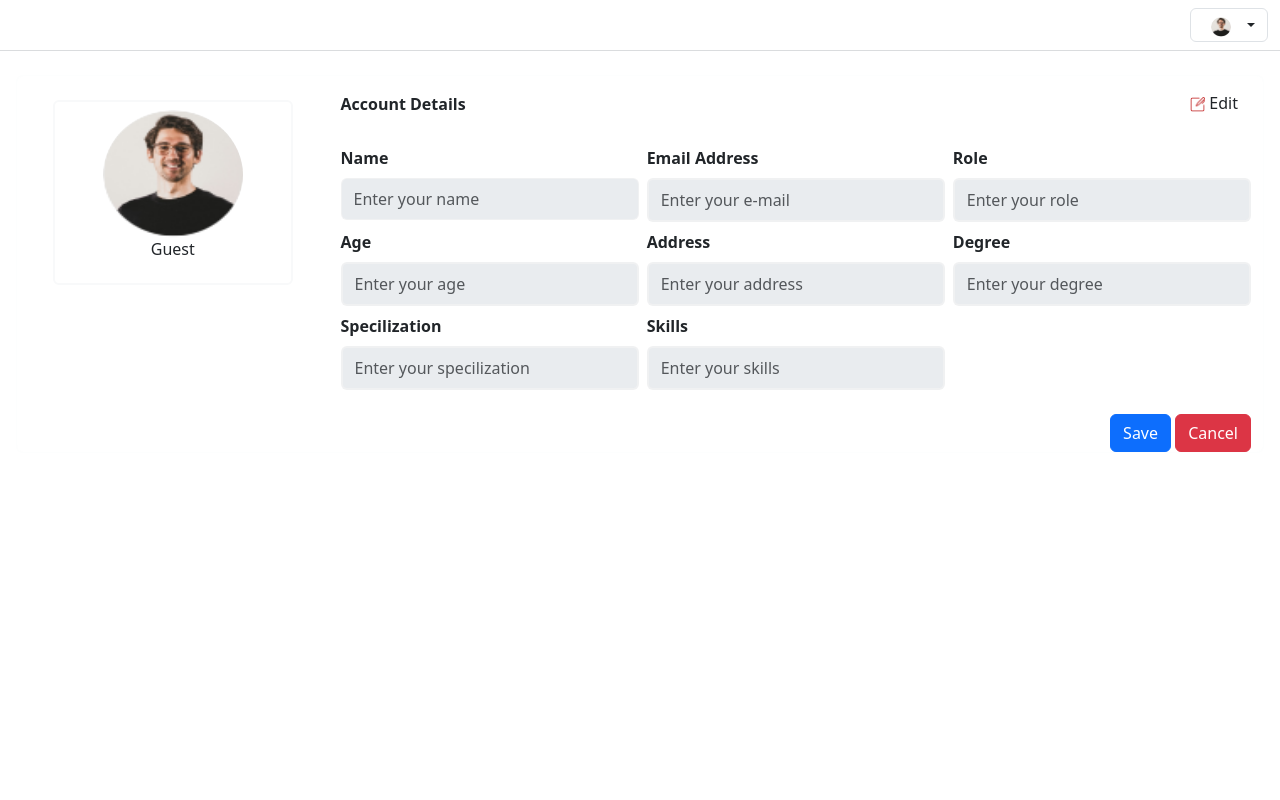
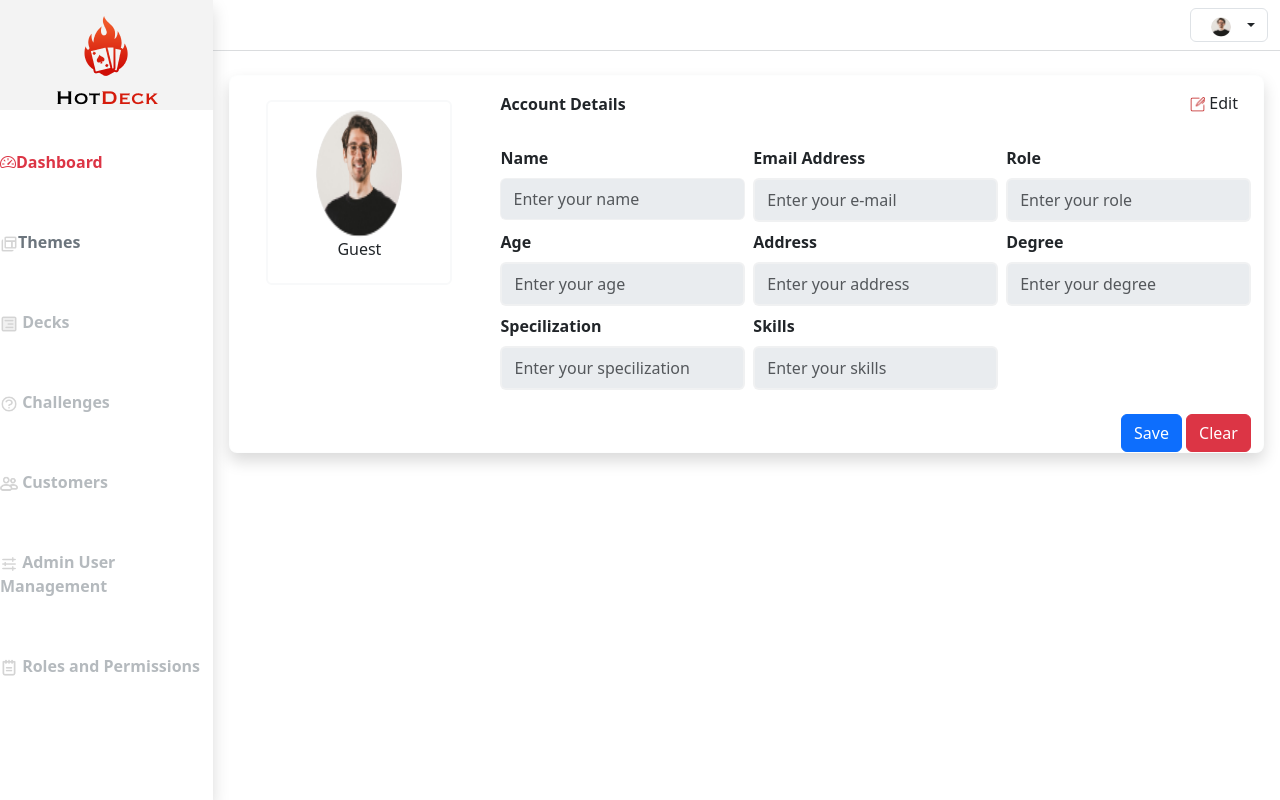
Before and after one commit to boopathi186/React-master, a React (Create React App) app: page /myprofile in a window 1280 px wide. Built offline with nearby package versions, Linux system fonts and the light colour scheme.

Commit message:
Fix : Forms Buttons

```diff
--- a/src/App.js
+++ b/src/App.js
@@ -7,7 +7,6 @@ import MyProfile from './Components/Content/MyProfile';
 import Home from './Components/Pages/Home';
 import NotFound from './Components/Pages/NotFound';
 import UserProfile from './Components/Pages/UserProfile';
-import Usersdetail from './Components/Pages/Usersdata';
 import UserInfo from './Components/Pages/User';
 
 function App() {
@@ -19,6 +18,7 @@ function App() {
 
             <Route exact path='/' element={<Home />}> </Route>
             <Route path='/dashboard' element={<Dashboard />}></Route>
+            <Route path='/dashboard/themes' element={<Theme/>}></Route>
             <Route path='/theme' element={<Theme />}></Route>
             <Route path='/myprofile' element={<MyProfile />}></Route>
             <Route path='*' element={<NotFound/>}></Route>
--- a/src/Components/Buttons/CancelButton.js
+++ b/src/Components/Buttons/CancelButton.js
@@ -3,14 +3,7 @@ import '../Css/Save.css'
 const Exit = (props) => {
     return (
         <>
-            <Button id="button" variant='danger' onClick={() => {
-                alert("Exit page ");
-               document.querySelectorAll("#form input").forEach(function(input){
-
-                    input.diabled=true;
-               });
-
-            }}>Cancel</Button>
+            <Button id="button" variant='danger' onClick={props.clearInputField}>Clear</Button>
             </>
     );
 }
--- a/src/Components/Content/MyProfile.js
+++ b/src/Components/Content/MyProfile.js
@@ -5,35 +5,74 @@ import EditButton from '../Buttons/EditButton';
 import Save from '../Buttons/SaveButton';
 import '../Css/Contentstyle.css';
 import Header from '../Header/Header';
+import Sidebar from '../Sidebar/sidebar';
 
 const MyProfile = () => {
     const [userName, setName] = useState('');
     const [userEmail, setEmail] = useState('');
+    const [userRole, setRole] = useState('');
+    const [userAge, setAge] = useState('');
+    const [userAddress, setAddress] = useState('');
+    const [userDegree, setDegree] = useState('');
+    const [userSpecs, setSpecs] = useState('');
+    const [userskills, setskills] = useState('');
+    const [isEdit, setisEdit] = useState(true);
+    const IsEnable = () => {
+        setisEdit(!isEdit)
+    }
     const handleNameChange = (event) => {
         setName(event.target.value);
     }
     const handleEmailChange = (event) => {
         setEmail(event.target.value);
     }
+    const handleRoleChange = (event) => {
+        setRole(event.target.value);
+    }
+    const handleAgeChange = (event) => {
+        setAge(event.target.value);
+    }
+    const handleAddressChange = (event) => {
+        setAddress(event.target.value);
+    }
+    const handleDegreeChange = (event) => {
+        setDegree(event.target.value);
+    }
+    const handleSpecsChange = (event) => {
+        setSpecs(event.target.value);
+    }
+    const handleSkillsChange = (event) => {
+        setskills(event.target.value);
+    }
+    const clearInputField = () => {
+        setEmail('');
+        setAddress('');
+        setAge('');
+        setDegree('');
+        setName('');
+        setRole('');
+        setskills('');
+        setSpecs('');
+
+    }
     return (
-        <div className='m-0 p-0'>
-            <div className="col-12 p-0 m-0">
+        <div className='row m-0 p-0'>
+            <div className="col-xl-2 col-lg-2 p-0 m-0 vh-100 shadow d-lg-block d-none">
+                <Sidebar />
+            </div>
+            <div className="col-xl-10 col-lg-10 p-0 m-0">
                 <div className="row border-bottom border-secondary border-opacity-25 text-end p-0 m-0 d-lg-block d-none">
                     {/* props */}
                     <Header userName={userName} userEmail={userEmail} />
+
                 </div>
-            </div>
-            <div className="innercontent row d-flex flex-row p-0 m-0 mt-4 mb-3 bg-white border border-light border-opacity-25 rounded-3 mx-3 ">
-
-
-
+                <div className="innercontent row d-flex flex-row p-0 m-0 mt-4 mb-3 bg-white border border-light shadow border-opacity-25 rounded-3 mx-3 ">
                     <div className="col-xl-3 col-lg-4  col-md-4   mt-3 col-sm-12  text-center">
 
                         <div className="row border border-light border-2 mx-xl-4 mx-lg-2 mx-md-2  mx-4 mt-2 rounded ">
                             <img src={Profile} width={50} height={130} class="rounded-circle px-5 mt-2" alt="Cinque Terre" />
                             <h6 id='name'>{userName ? userName : 'Guest'}</h6>
                             <p className="" id='email'><small>{userEmail}</small></p></div>
-
                     </div>
                     <div className="col-xl-9 col-lg-8 col-md-8 col-sm-12 ">
                         {/* forms */}
@@ -41,14 +80,14 @@ const MyProfile = () => {
                             <div className='row m-0 p-0'>
                                 <div className="col-6 p-0 m-0 mt-3 fs-6 fw-semibold text-md-start text-center">Account Details</div>
                                 <div className="col-6 p-0 m-0 mt-2 fs-6 fw-semibold text-end ">
-                                <EditButton />
+                                    <EditButton IsEnable={IsEnable} />
                                 </div>
                             </div>
                             <div className="row row-cols-xl-3 row-cols-lg-2 row-cols-md-2 row-cols-1 g-2 mb-4 mt-3">
                                 <div className="col">
                                     <div>
                                         <label className="fw-semibold">Name</label>
-                                    <input type="text" required value={userName} onChange={handleNameChange} disabled className="mt-2 py-2 text-secondary text-opacity-50  form-control
+                                        <input type="text" value={userName} onChange={handleNameChange} disabled={isEdit} className="mt-2 py-2 text-secondary text-opacity-50  form-control
                              border border-secondary border-opacity-10"
                                             placeholder="Enter your name" id="name" />
                                     </div>
@@ -56,7 +95,7 @@ const MyProfile = () => {
                                 <div className="col">
                                     <div>
                                         <label className="fw-semibold" >Email Address</label>
-                                    <input type="text" required value={userEmail} onChange={handleEmailChange} disabled className="mt-2 py-2 form-control text-secondary text-opacity-50  border border-2
+                                        <input type="text" value={userEmail} onChange={handleEmailChange} disabled={isEdit} className="mt-2 py-2 form-control text-secondary text-opacity-50  border border-2
                              border-secondary  border-opacity-10"
                                             placeholder="Enter your e-mail" id="name" />
                                     </div>
@@ -64,7 +103,7 @@ const MyProfile = () => {
                                 <div className="col">
                                     <div>
                                         <label className="fw-semibold" >Role</label>
-                                    <input type="text" disabled className="mt-2 py-2 form-control text-secondary text-opacity-50 border border-2
+                                        <input type="text" value={userRole} onChange={handleRoleChange} disabled={isEdit} className="mt-2 py-2 form-control text-secondary text-opacity-50 border border-2
                              border-secondary  border-opacity-10"
                                             placeholder="Enter your role" id="name" />
                                     </div>
@@ -72,7 +111,7 @@ const MyProfile = () => {
                                 <div className="col">
                                     <div>
                                         <label className="fw-semibold" >Age</label>
-                                    <input type="text" disabled className="mt-2 py-2 form-control text-secondary text-opacity-50  border border-2
+                                        <input type="text" value={userAge} onChange={handleAgeChange} disabled={isEdit} className="mt-2 py-2 form-control text-secondary text-opacity-50  border border-2
                              border-secondary  border-opacity-10"
                                             placeholder="Enter your age" id="name" />
                                     </div>
@@ -80,7 +119,7 @@ const MyProfile = () => {
                                 <div className="col">
                                     <div>
                                         <label className="fw-semibold" >Address</label>
-                                    <input type="text" disabled className="mt-2 py-2 form-control text-secondary text-opacity-50  border border-2
+                                        <input type="text" value={userAddress} onChange={handleAddressChange} disabled={isEdit} className="mt-2 py-2 form-control text-secondary text-opacity-50  border border-2
                                border-secondary border-opacity-10"
                                             placeholder="Enter your address" id="name" />
                                     </div>
@@ -88,7 +127,7 @@ const MyProfile = () => {
                                 <div className="col">
                                     <div>
                                         <label className="fw-semibold" >Degree</label>
-                                    <input type="text" disabled className="mt-2 py-2 form-control text-secondary text-opacity-50  border border-2
+                                        <input type="text" value={userDegree} onChange={handleDegreeChange} disabled={isEdit} className="mt-2 py-2 form-control text-secondary text-opacity-50  border border-2
                             border-secondary  border-opacity-10"
                                             placeholder="Enter your degree" id="name" />
                                     </div>
@@ -96,7 +135,7 @@ const MyProfile = () => {
                                 <div className="col">
                                     <div>
                                         <label className="fw-semibold" >Specilization</label>
-                                    <input type="text" disabled className="mt-2 py-2 form-control  text-secondary text-opacity-50  border border-2
+                                        <input type="text" value={userSpecs} onChange={handleSpecsChange} disabled={isEdit} className="mt-2 py-2 form-control  text-secondary text-opacity-50  border border-2
                              border-secondary  border-opacity-10"
                                             placeholder="Enter your specilization" id="name" />
                                     </div>
@@ -104,7 +143,7 @@ const MyProfile = () => {
                                 <div className="col">
                                     <div>
                                         <label className="fw-semibold" >Skills</label>
-                                    <input type="text" disabled className="mt-2 py-2 form-control text-secondary text-opacity-25    border border-2
+                                        <input type="text" value={userskills} onChange={handleSkillsChange} disabled={isEdit} className="mt-2 py-2 form-control text-secondary text-opacity-25    border border-2
                              border-secondary  border-opacity-10"
                                             placeholder="Enter your skills" id="name" />
                                     </div>
@@ -112,11 +151,11 @@ const MyProfile = () => {
 
                             </div>
                         </form>
+                        {/* Buttons */}
                         <div className='text-md-end text-center ' >
-                        <Save id="save" /> <Exit id="exit" />
-
+                            <Save id="save" IsEnable={IsEnable} /> <Exit id="exit" clearInputField={clearInputField} />
                         </div>
-
+                    </div>
                 </div>
             </div>
         </div>
--- a/src/Components/Pages/Dashboard.js
+++ b/src/Components/Pages/Dashboard.js
@@ -1,4 +1,4 @@
-
+import { Link } from "react-router-dom";
 import Header from "../Header/Header";
 import Sidebar from "../Sidebar/sidebar";
 
@@ -15,7 +15,7 @@ const Dashboard = () => {
                         <Header />
                     </div>
                     <div className="row d-flex flex-row   m-0 mx-2 mt-4">
-                        <div className="col-md-4  bg-secondary bg-opacity-25 p-5 mx-2 my-2 shadow-sm rounded-2 fs-3">Themes</div>
+                        <div className="col-md-4  bg-secondary bg-opacity-25 p-5 mx-2 my-2 shadow-sm rounded-2 fs-3"><Link className='text-decoration-none text-dark' to ='/dashboard/themes'>Themes</Link></div>
                         <div className="col-md-4  bg-danger bg-opacity-25 p-5 mx-2  my-2 shadow-sm rounded-2 fs-3">Decks</div>
                         <div className="col-md-4  bg-success bg-opacity-25 p-5  mx-2 my-2 shadow-sm rounded-2 fs-3">Challenges</div>
                         <div className="col-md-4  bg-primary bg-opacity-25 p-5 mx-2 my-2 shadow-sm rounded-2 fs-3">Customers</div>
--- a/src/Components/Sidebar/sidebar.js
+++ b/src/Components/Sidebar/sidebar.js
@@ -19,11 +19,12 @@ const Sidebar = () => {
       </div>
 
       <div className="col-12 mt-4 py-3  text-danger  fw-semibold">
-           <i className="bi bi-speedometer2"></i><Link className='text-decoration-none ' to= '/dashboard'>Dashboard</Link></div>
+        <i className="bi bi-speedometer2"></i><Link className='text-decoration-none text-danger' to='/dashboard'>Dashboard</Link></div>
 
 
       <div className="col-12 mt-4 py-3 text-secondary text-opacity-50 fw-semibold">
-          <img className="" src={themes} width={18} height={18} alt='themes_image' /> <Link to = '/theme'>Themes</Link> </div>
+        <img className="" src={themes} width={18} height={18} alt='themes_image' />
+        <Link className='text-decoration-none  text-secondary' to='/theme'>Themes</Link> </div>
 
 
       <div className="col-12 mt-4 py-3  text-secondary text-opacity-50 fw-semibold">
```
Also changed, not shown: src/Components/Buttons/EditButton.js (+2 -9 lines), src/Components/Buttons/SaveButton.js (+2 -9 lines), src/Components/Header/Header.js (+8 -3 lines), src/Components/Pages/Home.js (+4 -3 lines), src/Components/Content/Forms.js (added). Lines whose indentation alone changed are shown as unchanged.
